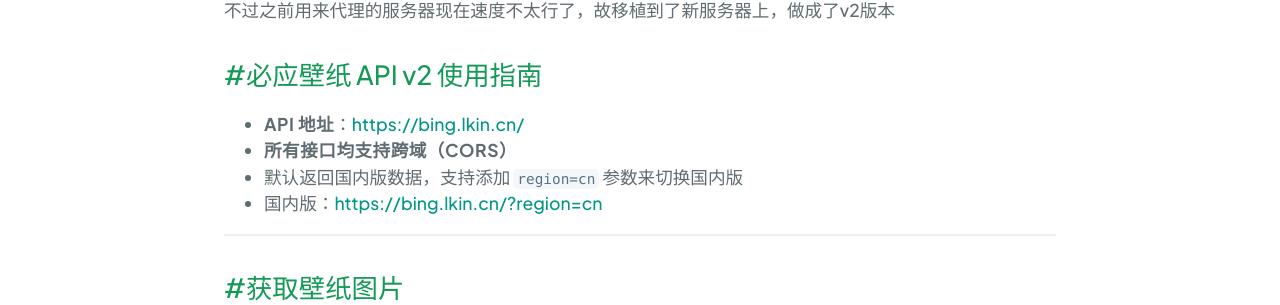
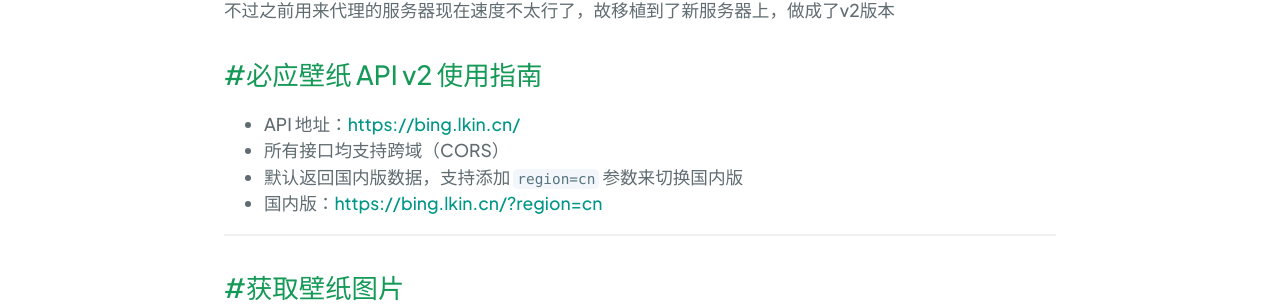
Before and after one commit to link9596/qwq, a Jekyll site: the page built from _posts/2026-8-14-bingwallpaperV2.md, in a window 1280 px wide and 900 px high, scrolled down 318 px. Shown: the part 147-452 px from the top of the window. Built offline with Jekyll 4.4.1, drawn with Linux system fonts in a browser that asks for light colours; comment, search, counter and statistics services are not loaded.

```diff
--- a/_posts/2026-08-14-bingwallpaperV2.md
+++ b/_posts/2026-8-14-bingwallpaperV2.md
@@ -8,8 +8,8 @@
 
 ## #必应壁纸 API v2 使用指南
 
-- **API 地址**：[https://bing.lkin.cn/](https://bing.lkin.cn/)
-- **所有接口均支持跨域（CORS）**
+- API 地址：[https://bing.lkin.cn/](https://bing.lkin.cn/)
+- 所有接口均支持跨域（CORS）
 - 默认返回国内版数据，支持添加 `region=cn` 参数来切换国内版
 - 国内版：[https://bing.lkin.cn/?region=cn](https://bing.lkin.cn/?region=cn)
 
@@ -41,7 +41,7 @@
 
 接口提供了 `cors` 参数用于请求跨域代理的图片，来允许 JS `fetch` 处理或其他必须要求跨域的场景，请加上 `cors=true` 参数来获取允许跨域的图片
 
-GET [https://bing.lkin.cn/wallpaper?cors=true](https://bing.lkin.cn/wallpaper?cors=true)
+> GET [https://bing.lkin.cn/wallpaper?cors=true](https://bing.lkin.cn/wallpaper?cors=true)
 
 返回的图片会带上允许跨域的头，但会拖慢加载速度，因为图片要先从Bing下载到我的服务器，再二次分发
 
```
